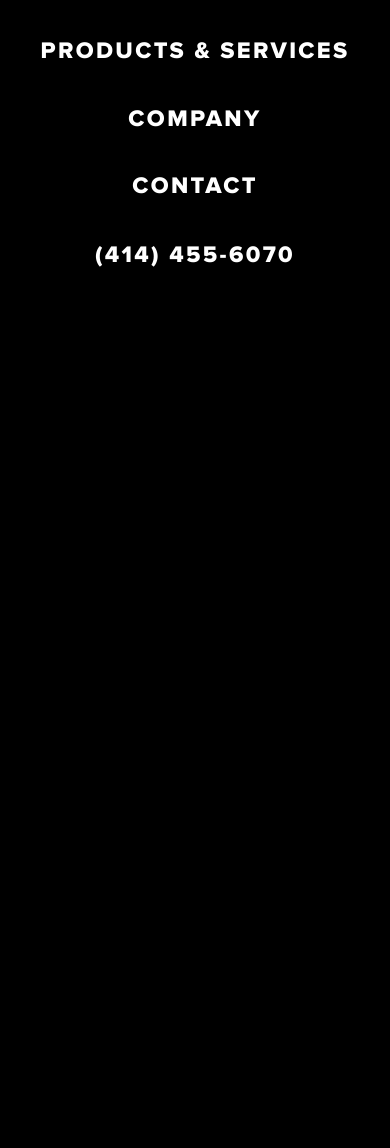
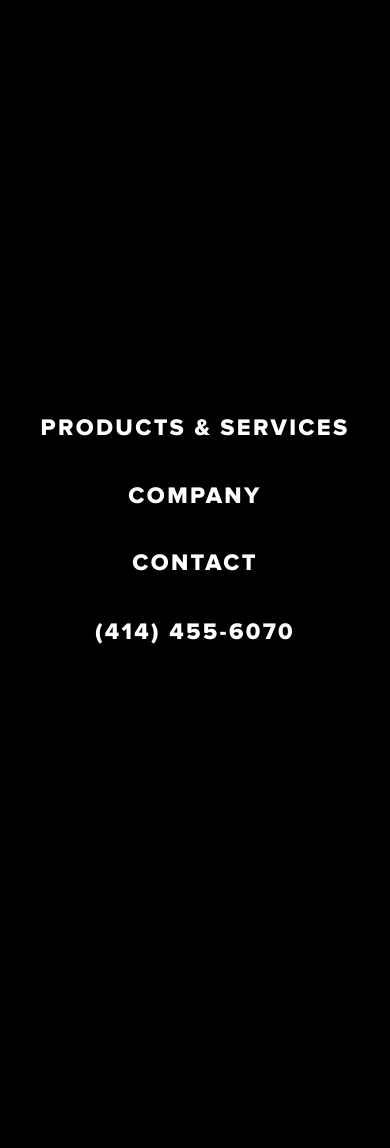
Before and after one commit to foresitegroup/Rivcrete, a PHP site: page /index.php in a window 390 px wide, after a click that opens the changed part. Shown: the part 104-1252 px from the top of the page. Run offline with PHP 8.4, Linux system fonts and the light colour scheme; some web fonts are replaced.

Commit message:
2017-07-03

```diff
--- a/header.php
+++ b/header.php
@@ -49,11 +49,13 @@ $FooterImage = (isset($FooterImage)) ? $FooterImage : "";
 
         <input type="checkbox" id="show-menu" role="button">
         <label for="show-menu" id="menu-toggle"></label>
-        <ul id="menu">
-          <li><a href="products-and-services.php">Products &amp; Services</a></li>
-          <li><a href="company.php">Company</a></li>
-          <li><a href="contact.php">Contact</a></li>
-          <li class="phone">(414) 455-6070</li>
-        </ul>
+        <div id="menu">
+          <ul>
+            <li><a href="products-and-services.php">Products &amp; Services</a></li>
+            <li><a href="company.php">Company</a></li>
+            <li><a href="contact.php">Contact</a></li>
+            <li class="phone">(414) 455-6070</li>
+          </ul>
+        </div>
       </div>
     </div>
--- a/inc/main.css
+++ b/inc/main.css
@@ -210,7 +210,7 @@ UL.double-space LI { padding-bottom: 1em; }
 
 #show-menu, #menu-toggle { display: none; }
 
-#menu {
+#menu UL {
   margin: 0;
   padding: 0;
   list-style-type: none;
@@ -225,14 +225,14 @@ UL.double-space LI { padding-bottom: 1em; }
   text-transform: uppercase;
 }
 
-#header.sticky #menu { right: 7%; font-size: 16px; line-height: 1em; }
+#header.sticky #menu UL { right: 7%; font-size: 16px; line-height: 1em; }
 
-#menu LI {
+#menu UL LI {
   display: inline-block;
   padding-right: 5.5vw;
 }
 
-#menu LI.phone {
+#menu UL LI.phone {
   margin-left: 2vw;
   border: 6px solid #FFFFFF;
   padding: 0.7em 1em;
@@ -243,7 +243,7 @@ UL.double-space LI { padding-bottom: 1em; }
   color: #FFFFFF;
 }
 
-#header.sticky #menu LI.phone {
+#header.sticky #menu UL LI.phone {
   margin-left: 0;
   border: 0;
   padding: 0;
@@ -252,17 +252,17 @@ UL.double-space LI { padding-bottom: 1em; }
   color: #000000;
 }
 
-#menu LI A {
+#menu UL LI A {
   color: #FDC116;
   position: relative;
 }
 
-#header.sticky #menu LI A {
+#header.sticky #menu UL LI A {
   color: #000000;
 }
 
-#menu LI A:before,
-#menu LI A:after {
+#menu UL LI A:before,
+#menu UL LI A:after {
   content: "";
   border-bottom: 1px solid #FDC116;
   position: absolute;
@@ -272,17 +272,17 @@ UL.double-space LI { padding-bottom: 1em; }
   transition: all 0.5s ease;
 }
 
-#header.sticky #menu LI A:before,
-#header.sticky #menu LI A:after { border-color: #000000; }
+#header.sticky #menu UL LI A:before,
+#header.sticky #menu UL LI A:after { border-color: #000000; }
 
-#menu LI A:after {
+#menu UL LI A:after {
   left: auto;
   right: 0;
   bottom: -6px;
 }
 
-#menu LI A:hover:before,
-#menu LI A:hover:after { width: 100%; }
+#menu UL LI A:hover:before,
+#menu UL LI A:hover:after { width: 100%; }
 
 #home-banner {
   max-height: 684px;
@@ -1036,10 +1036,10 @@ INPUT[type="radio"]:checked + LABEL:after { background: #000000; }
 }
 
 @media only screen and (max-width: 1300px) {
-  #menu LI { padding-right: 4vw; }
-  #header.sticky #menu LI { padding-right: 5.5vw; }
+  #menu UL LI { padding-right: 4vw; }
+  #header.sticky #menu UL LI { padding-right: 5.5vw; }
 
-  #menu LI.phone { margin-left: 0; }
+  #menu UL LI.phone { margin-left: 0; }
 
   #home-about .image { right: 2%; }
 }
@@ -1048,7 +1048,7 @@ INPUT[type="radio"]:checked + LABEL:after { background: #000000; }
   .site-width { width: 96%; }
 
   #logo { padding-left: 2%; }
-  #menu { right: 2%; }
+  #menu UL { right: 2%; }
 
   #home-about { font-size: 40px; }
   #home-about .site-width .text { width: 48%; }
@@ -1058,9 +1058,9 @@ INPUT[type="radio"]:checked + LABEL:after { background: #000000; }
 }
 
 @media only screen and (max-width: 1100px) {
-  #header.sticky #menu { right: 3.5%; }
+  #header.sticky #menu UL { right: 3.5%; }
 
-  #menu LI { padding-right: 2vw; }
+  #menu UL LI { padding-right: 2vw; }
 
   .home-products .text { right: 9%; }
 
@@ -1068,11 +1068,11 @@ INPUT[type="radio"]:checked + LABEL:after { background: #000000; }
 }
 
 @media only screen and (max-width: 1050px) {
-  #menu { font-size: 17px; line-height: 1em; }
-  #header.sticky #menu { right: 0; }
+  #menu UL { font-size: 17px; line-height: 1em; }
+  #header.sticky #menu UL { right: 0; }
 
-  #menu LI { padding-right: 1.7vw; }
-  #menu LI.phone { font-size: 14px; line-height: 1em; }
+  #menu UL LI { padding-right: 1.7vw; }
+  #menu UL LI.phone { font-size: 14px; line-height: 1em; }
 }
 
 @media only screen and (max-width: 1000px) {
@@ -1080,10 +1080,10 @@ INPUT[type="radio"]:checked + LABEL:after { background: #000000; }
 
   #logo IMG { height: 50px; }
 
-  #menu { font-size: 16px; line-height: 1em; }
+  #menu UL { font-size: 16px; line-height: 1em; }
 
-  #menu LI { padding-right: 3vw; }
-  #header.sticky #menu LI { padding-right: 4vw; }
+  #menu UL LI { padding-right: 3vw; }
+  #header.sticky #menu UL LI { padding-right: 4vw; }
 
   #home-banner .site-width { font-size: 1.5vw; }
   #home-banner .site-width .left { width: 61vw; }
@@ -1113,12 +1113,12 @@ INPUT[type="radio"]:checked + LABEL:after { background: #000000; }
   #logo:after { width: 20px; }
   #logo IMG { height: 41px; }
 
-  #header.sticky #menu { right: 2%; }
+  #header.sticky #menu UL { right: 2%; }
 
-  #header.sticky #menu LI,
-  #menu LI { padding-right: 2vw; }
+  #header.sticky #menu UL LI,
+  #menu UL LI { padding-right: 2vw; }
 
-  #menu LI.phone { border-width: 4px; font-size: 13px; line-height: 1em; }
+  #menu UL LI.phone { border-width: 4px; font-size: 13px; line-height: 1em; }
 
   #home-about { font-size: 4.2vw; }
   #home-about .image { top: 0; }
@@ -1169,25 +1169,29 @@ INPUT[type="radio"]:checked + LABEL:after { background: #000000; }
 
   #show-menu:checked + #menu-toggle + #menu {
     display: block;
+    position: absolute;
     top: 100%;
     left: 0;
-    right: auto;
+    width: 100%;
+    background: #000000;
+  }
+
+  #menu UL {
+    position: static;
     transform: none;
-    width: 100%;
-    padding-top: 0.7em;
-    background: #000000;
     text-align: center;
     font-size: 6vw;
     line-height: 0.9em;
+    padding-top: 0.7em;
   }
 
-  #menu LI {
+  #menu UL LI {
     display: block;
     padding: 0.4em 0;
   }
 
-  #menu LI.phone,
-  #header.sticky #menu LI.phone {
+  #menu UL LI.phone,
+  #header.sticky #menu UL LI.phone {
     margin-left: 0;
     border: 0;
     padding: 1em 0;
@@ -1196,16 +1200,16 @@ INPUT[type="radio"]:checked + LABEL:after { background: #000000; }
     color: #FFFFFF;
   }
 
-  #header.sticky #menu LI A,
-  #menu LI A { color: #FFFFFF; }
+  #header.sticky #menu UL LI A,
+  #menu UL LI A { color: #FFFFFF; }
 
-  #header.sticky #menu LI A:before,
-  #header.sticky #menu LI A:after,
-  #menu LI A:before,
-  #menu LI A:after { border-color: #FFFFFF; bottom: 0; }
+  #header.sticky #menu UL LI A:before,
+  #header.sticky #menu UL LI A:after,
+  #menu UL LI A:before,
+  #menu UL LI A:after { border-color: #FFFFFF; bottom: 0; }
 
-  #header.sticky #menu LI A:after,
-  #menu LI A:after { bottom: -1px; }
+  #header.sticky #menu UL LI A:after,
+  #menu UL LI A:after { bottom: -1px; }
 
   .home-products .text { font-size: 40px; }
 
@@ -1237,9 +1241,10 @@ INPUT[type="radio"]:checked + LABEL:after { background: #000000; }
 
 @media only screen and (max-width: 600px) {
   /* Small tablet */
-  #home-banner .site-width { font-size: 2vw; }
+  #home-banner:before { padding-top: 75%; }
+  #home-banner .site-width { font-size: 2.5vw; }
   #home-banner .site-width .left { width: 100%; }
-  #home-banner H1 { font-size: 350%; }
+  #home-banner H1 { font-size: 460%; }
 
   #home-about { font-size: 40px; padding-bottom: 68vw; }
   #home-about .site-width .text { width: 100%; }
@@ -1353,8 +1358,23 @@ INPUT[type="radio"]:checked + LABEL:after { background: #000000; }
 
 @media only screen and (max-width: 480px) {
   /* Phone */
-  #show-menu:checked + #menu-toggle + #menu { height: 100vh; }
-  #menu LI { padding: 1em 0; }
+  #show-menu:checked + #menu-toggle + #menu {
+    top: 0;
+    height: 100vh;
+  }
+
+  #menu UL {
+    position: absolute;
+    right: auto;
+    transform: translateY(-50%);
+    width: 100%;
+  }
+
+  #menu UL LI { padding: 1em 0; }
+
+  #home-banner:before { padding-top: 100%; }
+  #home-banner .site-width { font-size: 4vw; }
+  #home-banner H1 { font-size: 285%; }
 
   #footer-menu LI { font-size: 18px; padding: 0 2em; }
   #footer-menu LI:nth-of-type(3) { margin-top: 1em; }
```
Also changed, not shown: images/footer1.jpg, images/footer3.jpg.
